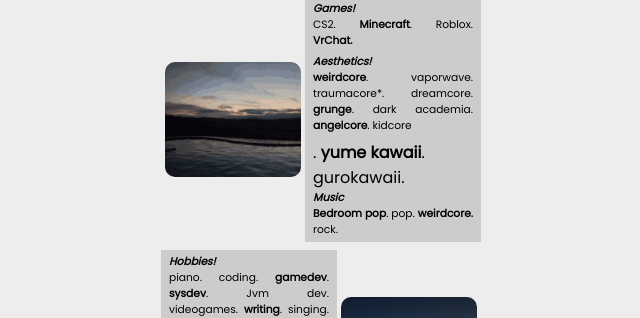
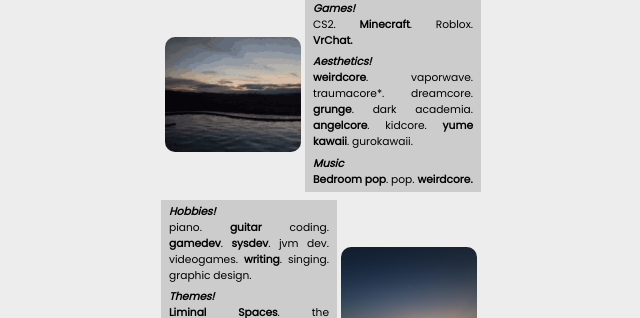
Before and after one commit to KatieUmbra/Carrd, a SvelteKit app: page /about in a window 1280 px wide. Shown: the part 503-821 px from the top of the page, without its empty margins (319-959 px from the left). Built offline with nearby package versions, Linux system fonts and the light colour scheme.

Commit message:
fix: about page

```diff
--- a/src/routes/about/+page.svelte
+++ b/src/routes/about/+page.svelte
@@ -13,9 +13,9 @@
 		<p class="title"><b>Games!</b></p>
 		<p class="bm">CS2. <b>Minecraft</b>. Roblox. <b>VrChat.</b></p>
 		<p class="title"><b>Aesthetics!</b></p>
-		<p class="bm"><b>weirdcore</b>. vaporwave. traumacore*. dreamcore. <b>grunge</b>. dark academia. <b>angelcore</b>. kidcore</p>. <b>yume kawaii</b>. gurokawaii.
+		<p class="bm"><b>weirdcore</b>. vaporwave. traumacore*. dreamcore. <b>grunge</b>. dark academia. <b>angelcore</b>. kidcore. <b>yume kawaii</b>. gurokawaii.</p>
 		<p class="title"><b>Music</b></p>
-		<p><b>Bedroom pop</b>. pop. <b>weirdcore.</b> rock.</p>
+		<p><b>Bedroom pop</b>. pop. <b>weirdcore.</b></p>
 	</div>
 	<div class="img2">
 		<div class="img-wrapper">
@@ -24,7 +24,7 @@
 	</div>
 	<div class="hobbies-themes">
 		<p class="title"><b>Hobbies!</b></p>
-		<p class="bm">piano. coding. <b>gamedev</b>. <b>sysdev</b>. Jvm dev. videogames. <b>writing</b>. singing. graphic design.</p>
+		<p class="bm">piano. <b>guitar</b> coding. <b>gamedev</b>. <b>sysdev</b>. jvm dev. videogames. <b>writing</b>. singing. graphic design.</p>
 		<p class="title"><b>Themes!</b></p>
 		<p><b>Liminal Spaces</b>. the backrooms. true crime. <b>Horror</b>. sci-fi. <b>Math</b>. music composing. <b>Cyberpunk Anime</b>.</p>
 	</div>
```
